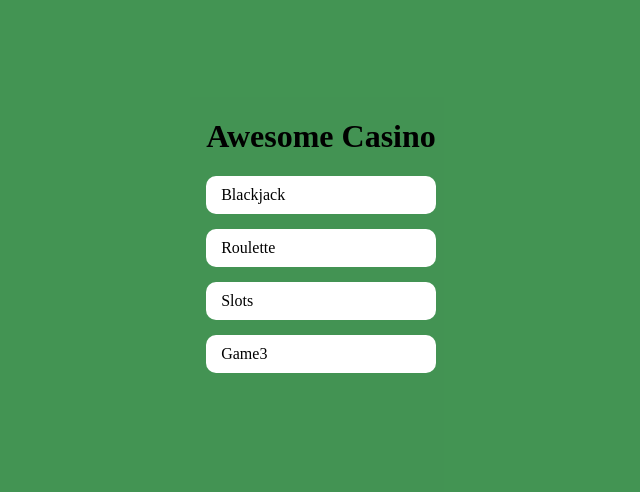
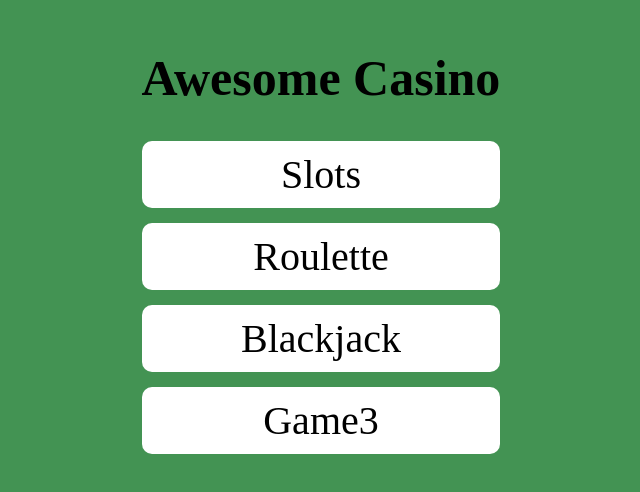
Before and after one commit to Daschle-Newberry/WebCasino, a React (Create React App) app: page / in a window 1280 px wide. Shown: the part 158-650 px from the top of the page, without its empty margins (319-959 px from the left). Built offline with nearby package versions, Linux system fonts and the light colour scheme.

Commit message:
Main menu work

```diff
--- a/src/index.jsx
+++ b/src/index.jsx
@@ -1,21 +1,8 @@
-import React, { StrictMode, Component } from "react";
-import { Link, BrowserRouter, Routes, Route } from 'react-router-dom';
+import React, { StrictMode } from "react";
+import { BrowserRouter, Routes, Route } from 'react-router-dom';
 import { createRoot } from "react-dom/client";
 import { BlackJack } from "./games/blackjack";
-import "./styles/index.css";
-class App extends Component {
-    render() {
-        return <div className="main-menu-page">
-            <div id="menu-menu">
-                <h1>Awesome Casino</h1>
-                <Link to="/blackjack" className="menu-item"> Blackjack </Link>
-                <Link to="/blackjack" className="menu-item"> Roulette </Link>
-                <Link to="/blackjack" className="menu-item"> Slots </Link>
-                <Link to="/blackjack" className="menu-item"> Game3 </Link>
-            </div>
-        </div>;
-    }
-}
+import { MainMenu, MenuButton } from "./menu/mainmenu";
 const rootElem = document.getElementById('root');
 if (rootElem == null) {
     throw new Error("No root element found in HTML file.");
@@ -24,7 +11,12 @@ const root = createRoot(rootElem);
 root.render(<StrictMode>
         <BrowserRouter>
             <Routes>
-                <Route path="/" element={<App />}/>
+                <Route path="/" element={<MainMenu title="Awesome Casino">
+                                <MenuButton text="Slots" link="/slots"/>
+                                <MenuButton text="Roulette" link="/roulette"/>
+                                <MenuButton text="Blackjack" link="/blackjack"/>
+                                <MenuButton text="Game3" link="/game3"/>
+                                </MainMenu>}/>
                 <Route path="/blackjack" element={<BlackJack />}/>
             </Routes>
         </BrowserRouter>
--- /dev/null
+++ b/src/menu/mainmenu.jsx
@@ -0,0 +1,24 @@
+import React, { Component } from "react";
+import { Link } from 'react-router-dom';
+import "../styles/index.css";
+export class MainMenu extends Component {
+    render() {
+        const children = React.Children.toArray(this.props.children);
+        return <div className="main-menu-page">
+            <div className="main-menu">
+                <h1 className="menu-title">{this.props.title}</h1>
+                {children}
+            </div>
+        </div>;
+    }
+}
+export class MenuButton extends Component {
+    render() {
+        var _a;
+        const children = React.Children.toArray(this.props.children);
+        return <div className="menu-button">
+                <Link className="menu-button-text" to={(_a = this.props.link) !== null && _a !== void 0 ? _a : ""}>{this.props.text}</Link>
+                {children}
+            </div>;
+    }
+}
--- a/src/styles/index.css
+++ b/src/styles/index.css
@@ -1,7 +1,3 @@
-#welcome-message {
-    color: blue;
-}
-
 html, body {
   margin: 0;
   padding: 0;
@@ -21,26 +17,45 @@ html, body {
     align-items: center;
 }
 
-#main-menu {
+.main-menu {
+    display:block;
+    justify-content: center;
+    align-items: center;
     text-align: center;
 }
 
-#menu-title {
-    color: white;
+.menu-title {
+    color: black;
+    font-size: 50px;
 }
 
-.menu-item {
-    display:block;
+.menu-button {
     border-radius: 10px;
     padding: 10px 15px;
     margin: 15px 0px;
     background-color: white;
+
+    display: flex;
+    align-content: center;
+    justify-content: center;
+
+    transition: box-shadow .5s ease;
+
+}
+
+.menu-button-text {
+    align-content:center;
+    font-size: 40px;
     text-decoration: none;
     color: black;
-
-    transition: box-shadow .5s ease;
 }
 
-.menu-item:hover {
+.menu-button:hover {
     box-shadow: 0 0 20px rgb(255, 94, 0);
 }
+
+.menu-image {
+    width: 10%;
+    height: auto;
+    margin-left: 30px;
+}
--- /dev/null
+++ b/tssrc/menu/mainmenu.tsx
@@ -0,0 +1,37 @@
+import React, { Component, ReactNode } from "react";
+import { Link } from 'react-router-dom';
+
+import "../styles/index.css"
+
+interface MainMenuProps {
+    children?: React.JSX.Element | React.JSX.Element[];
+    title?: string;
+}
+
+export class MainMenu extends Component<MainMenuProps> {
+    override render(): ReactNode {
+        const children = React.Children.toArray(this.props.children);
+        return <div className = "main-menu-page">
+            <div className = "main-menu">
+                <h1 className="menu-title">{this.props.title}</h1>
+                {children}
+            </div>
+        </div>
+    }
+}
+
+interface MenuProps {
+    children?: React.JSX.Element | React.JSX.Element[];
+    link?: string;
+    text?: string;
+}
+
+export class MenuButton extends Component<MenuProps> {
+    override render(): ReactNode {
+        const children = React.Children.toArray(this.props.children);
+        return <div className = "menu-button">
+                <Link className="menu-button-text" to={this.props.link ?? ""}>{this.props.text}</Link>
+                {children}
+            </div>
+    }
+}
```
Also changed, not shown: tssrc/index.tsx (+10 -17 lines), public/assets/roulette-wheel.png (added).
